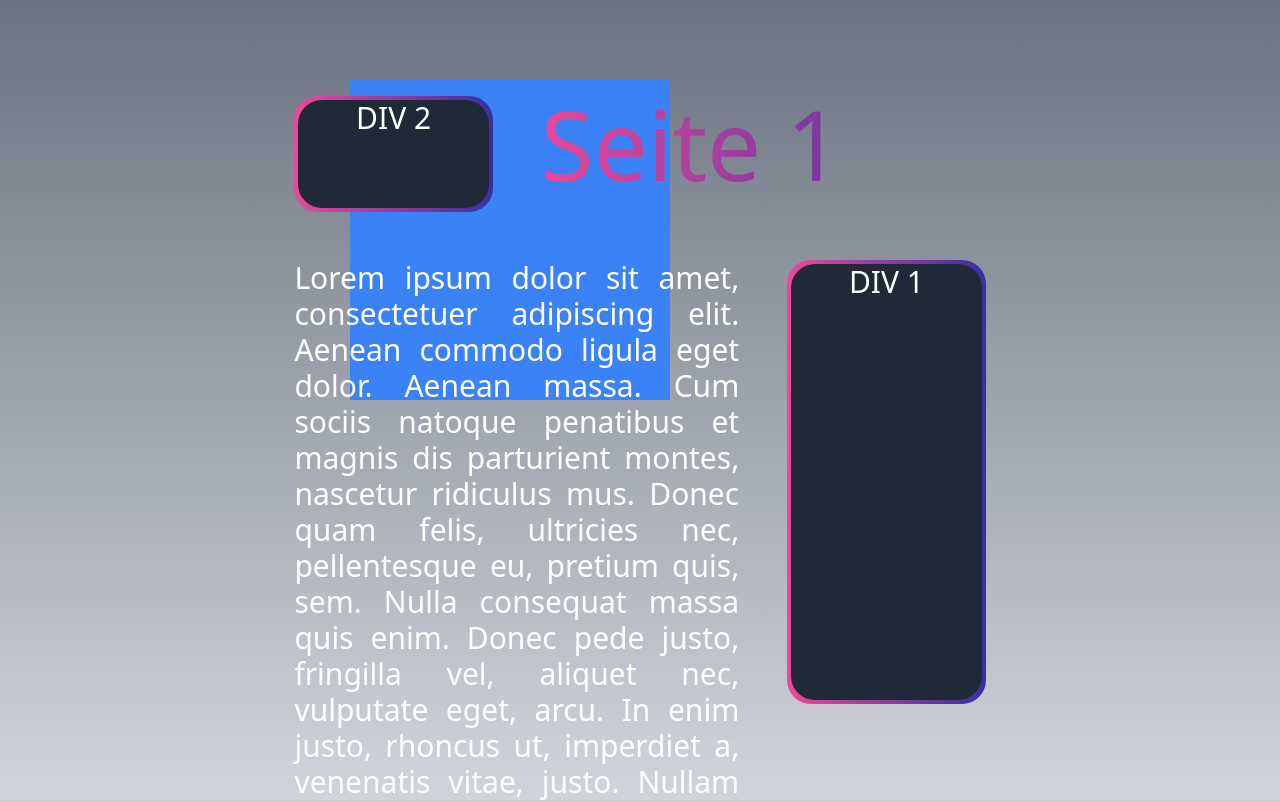
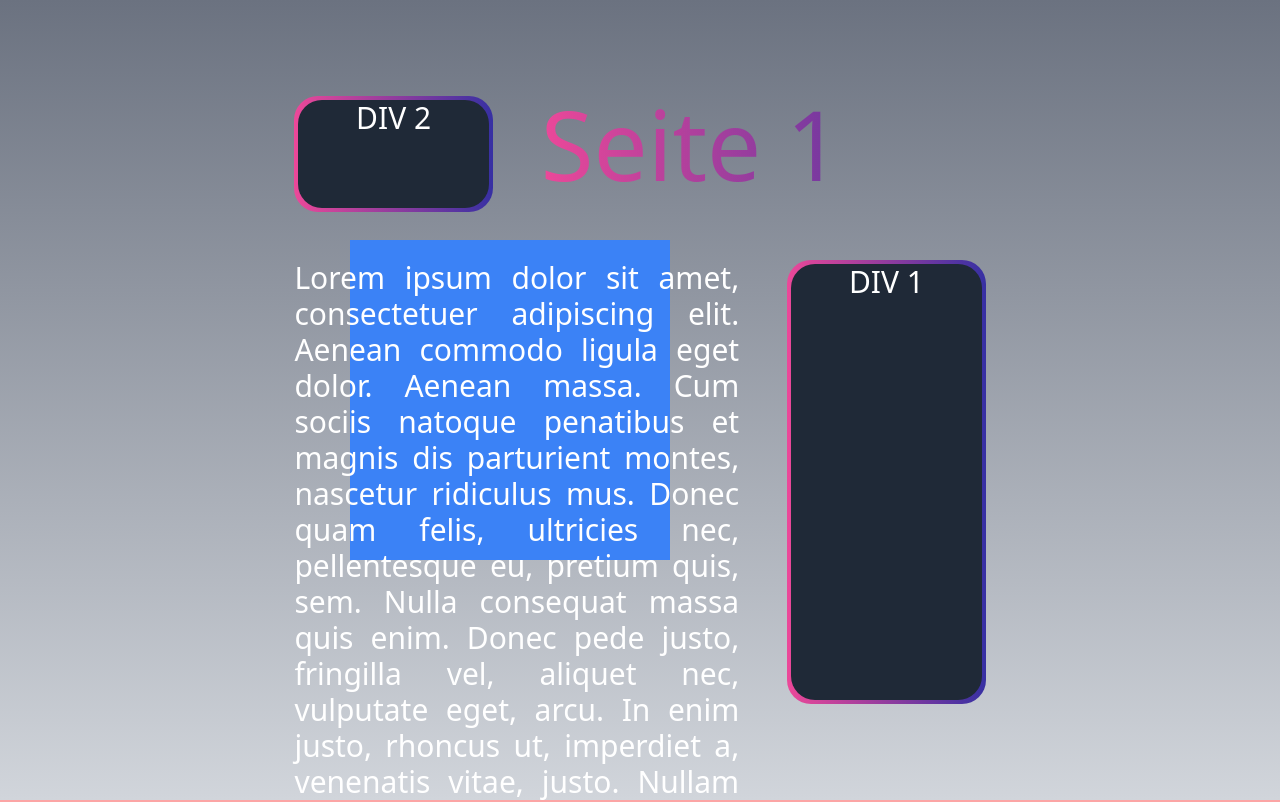
Before and after one commit to Endrickmusic/framer-motion-text-scroll, a React (Vite) app: page / in a window 1280 px wide. Shown: the top 802 px of the page. Built offline with nearby package versions, Linux system fonts and the light colour scheme.

Commit message:
add parallax scroll to underlay div

```diff
--- a/src/App.jsx
+++ b/src/App.jsx
@@ -1,12 +1,24 @@
-import { motion } from "framer-motion";
+import { useRef, useEffect } from "react"
+import { motion, useTransform, useScroll } from "framer-motion"
 
-import "./index.css";
+import "./index.css"
 
 function App() {
+  const ref = useRef(null)
+  const { scrollYProgress } = useScroll(ref)
+  const y = useTransform(scrollYProgress, [0, 1], [0, 2000])
+
+  useEffect(() => {
+    console.log(y)
+  }, [y])
+
   return (
     <>
-      <div className="relative snap snap-y snap-mandatory h-screen overflow-y-scroll">
-        <div className="fixed ml-[350px] mt-20 bg-blue-500 h-80 w-80 z-10"></div>
+      <div className="relative snap snap-y snap-mandatory h-screen" ref={ref}>
+        <motion.div
+          className="absolute ml-[350px] mt-60 bg-blue-500 h-80 w-80 z-10"
+          style={{ y }}
+        ></motion.div>
 
         <div
           className="
@@ -16,6 +28,7 @@ function App() {
           md:grid-cols-4 md:p-12
           lg:grid-cols-5 lg:pt-24 lg:pb-24
         "
+          // ref={ref}
         >
           <motion.div
             className="
@@ -98,7 +111,7 @@ function App() {
         </div>
       </div>
     </>
-  );
+  )
 }
 
-export default App;
+export default App
```
